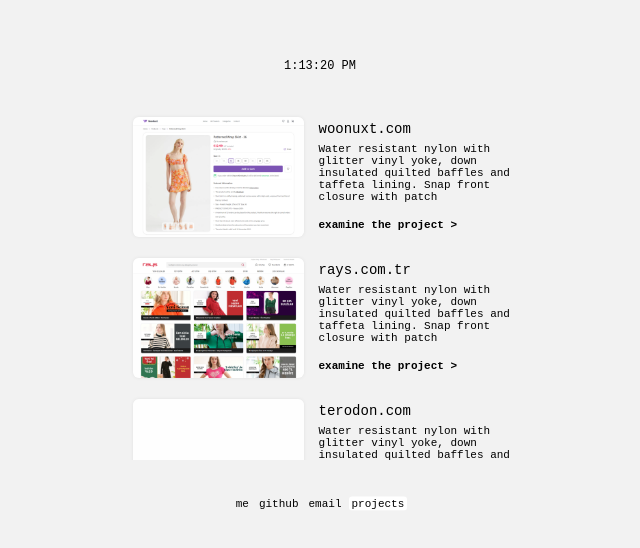
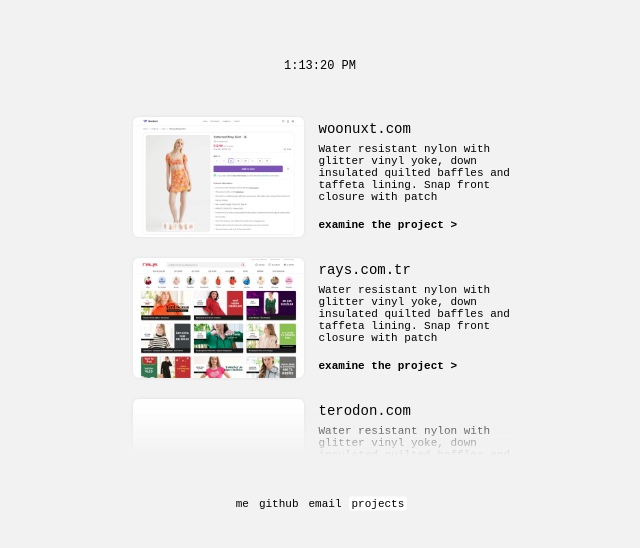
Before and after one commit to zackha/me.zackha.com, a Nuxt app: page /projects in a window 1280 px wide. Shown: the part 116-664 px from the top of the page, without its empty margins (320-960 px from the left). Built offline with nearby package versions, Linux system fonts and the light colour scheme.

Commit message:
Update projects.vue
Co-Authored-By: Elizabeth Source <122454875+elizabethsource@users.noreply.github.com>

```diff
--- a/pages/projects.vue
+++ b/pages/projects.vue
@@ -1,5 +1,7 @@
 <template>
-  <div class="projects">
+  <div class="scrollable-pane top">
+    <div class="pane">
+      <div class="projects scrollable">
         <div class="project mb">
           <a href="/images/woonuxt-bg.png" target="_blank"><nuxt-img format="webp" width="300" src="/images/woonuxt.png"/></a>
           <div class="description">
@@ -57,16 +59,41 @@
           </div>
         </div>
       </div>
+    </div>
+  </div>
 </template>
 <style>
-.projects {
+.scrollable-pane {
+  position: relative;
+}
+.pane {
+  position: relative;
+  overflow-y: scroll;
+  overflow-x: hidden;
   height: 348px;
-  overflow-y: auto;
-  scroll-snap-type: y mandatory;
+}
+.scrollable-pane:after, .scrollable-pane:before {
+  height: 50px;
+  content: "";
+  width: calc(100%);
+  position: absolute;
+  z-index: 10;
+  transition: ease 500ms;
+}
+.scrollable-pane:before {
+  background: linear-gradient(0deg, rgb(255 255 255 / 0%), #f2f2f2 90%);
+  top: 0;
+}
+.scrollable-pane:after {
+  background: linear-gradient(to bottom, rgb(0 0 0 / 0%), #f2f2f2 90%);
+  bottom: 0;
+  margin-bottom: -1px;
+}
+.bottom.scrollable-pane:after, .top.scrollable-pane:before {
+  height: 0;
 }
 .project {
   display: flex;
-  scroll-snap-align: start;
 }
 .project img {
   display: flex;
@@ -97,17 +124,6 @@
   align-self: flex-end;
 }
 ::-webkit-scrollbar {
-  width: 8px;
-}
-::-webkit-scrollbar-track {
-  background: #efefef;
-  border-radius: 7px;
-}
-::-webkit-scrollbar-thumb {
-  background: #e3e3e3;
-  border-radius: 7px;
-}
-::-webkit-scrollbar-thumb:hover {
-  background: #a4a4a4;
+  display: none;
 }
 </style>
```
Lines whose indentation alone changed are shown as unchanged.
